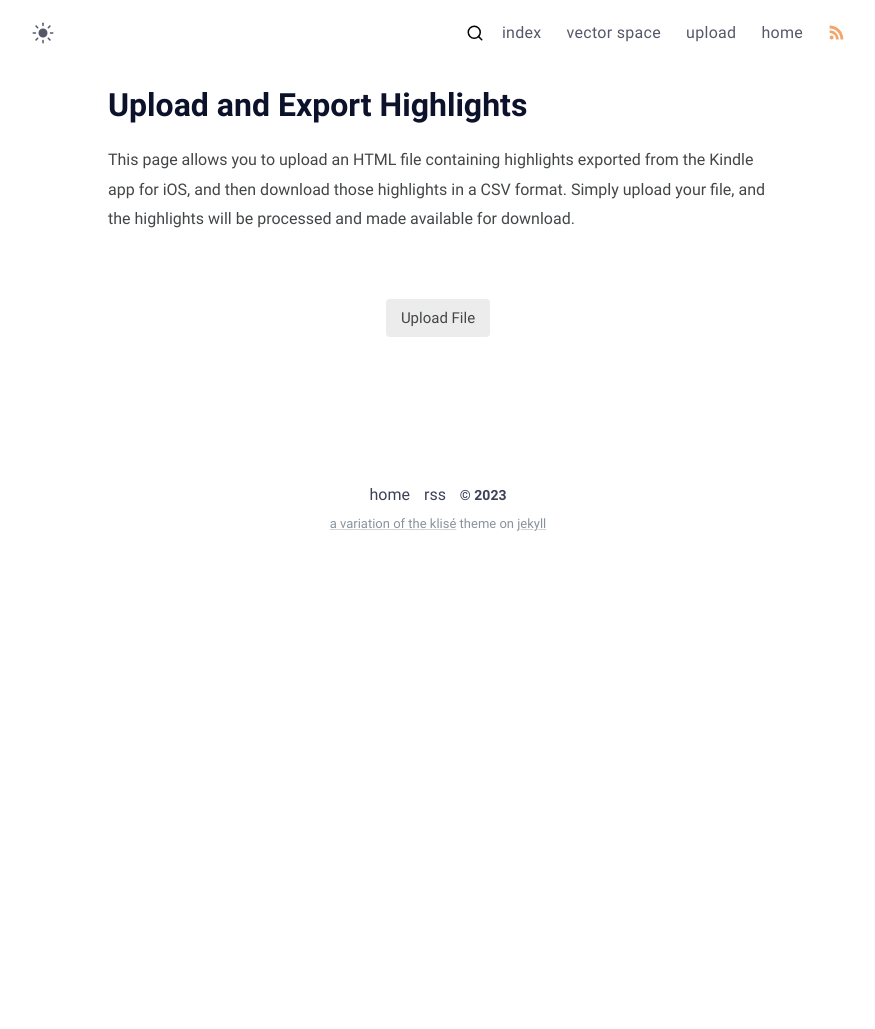
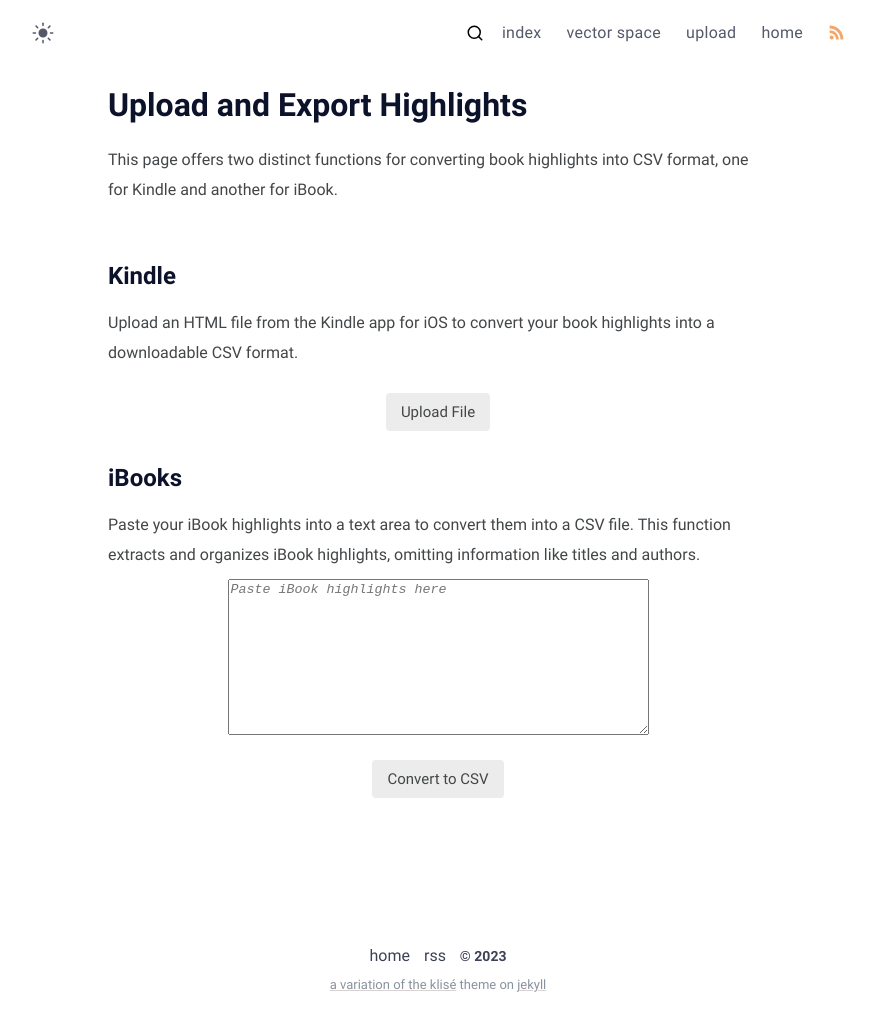
Before and after one commit to Ferryistaken/books, a Jekyll site: the page built from upload.md, in a window 1280 px wide. Shown: the whole page, without its empty margins (202-1077 px from the left). Built offline with Jekyll 4.4.1, drawn with Linux system fonts in a browser that asks for light colours; before the commit the page ends 900 px from its top, so only the background shows below that.

Commit message:
added ibook upload function

```diff
--- /dev/null
+++ b/_includes/ibook-paste.html
@@ -0,0 +1,33 @@
+<textarea id="ibook-text" rows="10" cols="50" placeholder="Paste iBook highlights here"></textarea><br>
+<button class="button-style" role="button" onclick="convertToCSV()">Convert to CSV</button>
+
+
+<script>
+    function convertToCSV() {
+    const text = document.getElementById('ibook-text').value;
+    if (!text) {
+        alert('Please paste the iBook text into the textarea.');
+        return;
+    }
+
+    const blocks = text.split(/\n\s*\n/);
+    const highlights = blocks.map(block => {
+        if (block.startsWith('Excerpt from:')) {
+            return block.split('\n').slice(4).join(' ').trim();
+        } else {
+            return block.trim();
+        }
+    }).filter(highlight => highlight);
+
+    const csvContent = highlights.map(highlight => `"${highlight.replace(/"/g, '""')}"`).join('\n');
+
+    const blob = new Blob([csvContent], { type: 'text/csv;charset=utf-8;' });
+    const link = document.createElement('a');
+    link.href = URL.createObjectURL(blob);
+    link.setAttribute('download', 'ibook_highlights.csv');
+    link.style.visibility = 'hidden';
+    document.body.appendChild(link);
+    link.click();
+    document.body.removeChild(link);
+}
+</script>
--- a/upload.md
+++ b/upload.md
@@ -4,10 +4,22 @@
 ---
 # Upload and Export Highlights
 
-This page allows you to upload an HTML file containing highlights exported from the Kindle app for iOS, and then download those highlights in a CSV format. Simply upload your file, and the highlights will be processed and made available for download.
+This page offers two distinct functions for converting book highlights into CSV format, one for Kindle and another for iBook.
 
 <br>
+
+## Kindle
+
+Upload an HTML file from the Kindle app for iOS to convert your book highlights into a downloadable CSV format.
 
 <div style="text-align: center;">
     {% include upload.html %}
 </div>
+
+## iBooks
+
+Paste your iBook highlights into a text area to convert them into a CSV file. This function extracts and organizes iBook highlights, omitting information like titles and authors.
+
+<div style="text-align: center;">
+    {% include ibook-paste.html %}
+</div>
```
